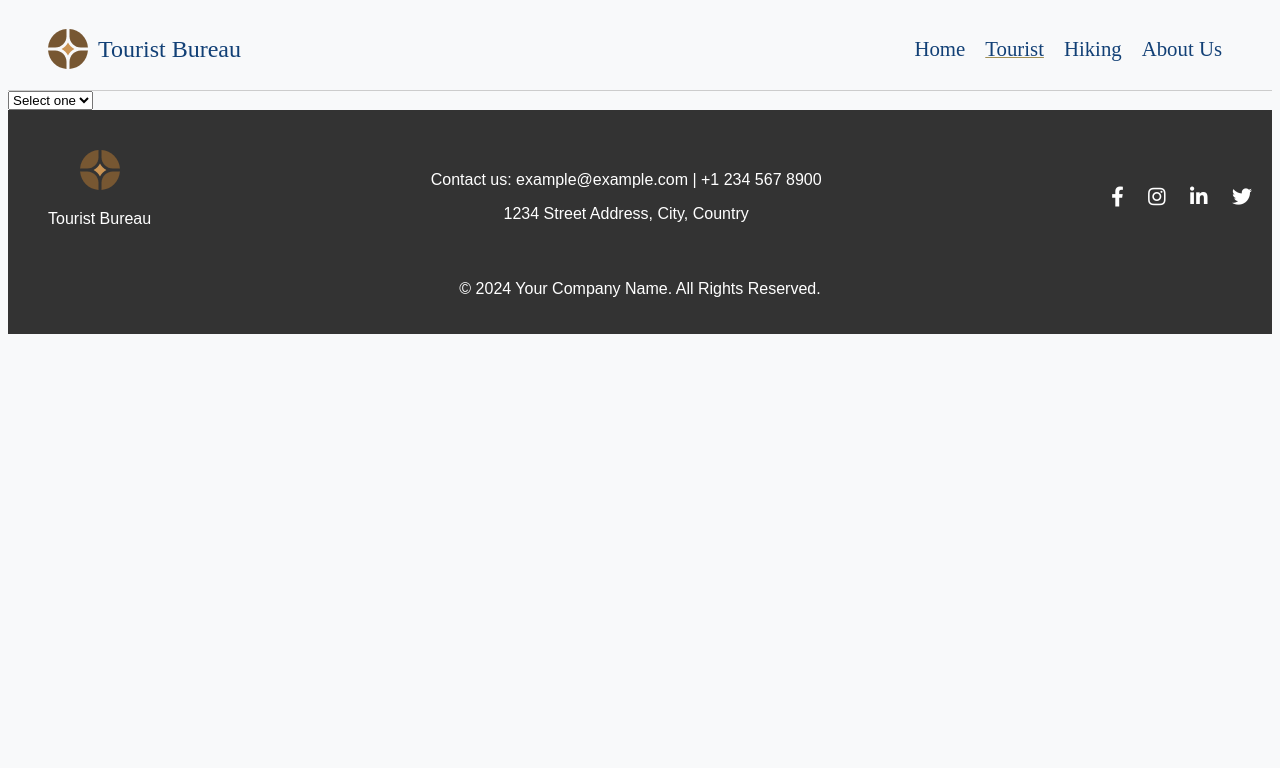
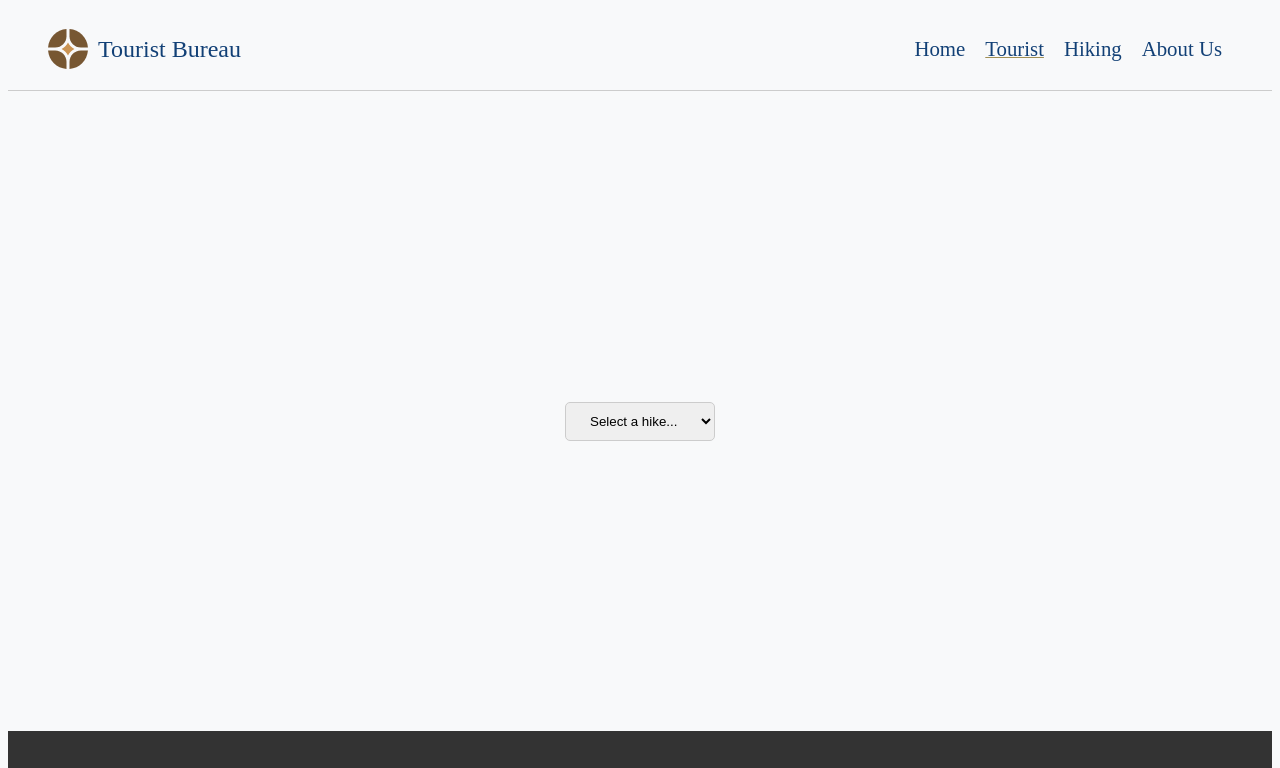
Before and after one commit to aaungdev/Tourist-Bureau, a plain HTML site: page hiking.html in a window 1280 px wide. Shown: the top 768 px of the page. Drawn offline with Linux system fonts and the light colour scheme; files whose address does not match are found by name.

Commit message:
add hiking js

```diff
--- a/css/style.css
+++ b/css/style.css
@@ -542,3 +542,43 @@ footer {
   width: 150px;
   bottom: -44.5px;
 }
+
+
+.containerMain {
+  display: flex;
+  flex-direction: column;
+  align-items: center;
+  justify-content: center;
+  height: 80vh; /* Viewport height to ensure it covers full screen */
+  width: 100%;
+}
+
+select {
+  padding: 10px 20px;
+  margin-top: 20px;
+  border-radius: 5px;
+  border: 1px solid #ccc;
+}
+
+#hikeDetailsUnique {
+  margin-top: 20px;
+  background-color: #ffffff;
+  padding: 20px;
+  border-radius: 8px;
+  box-shadow: 0 4px 8px rgba(0,0,0,0.1);
+  width: 90%;
+  max-width: 600px;
+  text-align: center;
+}
+
+.imagesContainerUnique {
+  display: flex;
+  justify-content: space-around;
+  margin-top: 20px;
+}
+
+img {
+  border-radius: 5px;
+  max-width: 100%;
+  height: auto;
+}
--- a/hiking.html
+++ b/hiking.html
@@ -31,22 +31,25 @@
       </nav>
     </header>
     <main>
-        <div class="container">
-            <select id="hikeSelector">
-                <option value="">Select one</option>
-                <!-- Hike options will be added here dynamically -->
-            </select>
+      <div class="containerMain">
+          <select id="hikeSelectorUnique">
+              <option value="">Select a hike...</option>
+              <!-- Hike options will be dynamically populated here -->
+          </select>
 
-            <div id="hikeDetails" style="display:none;">
-                <h2 id="hikeName"></h2>
-                <p id="hikeDescription"></p>
-                <img id="scenicImage" src="images/cart05.jpeg" alt="Scenic view" width="300px">
-                <img id="trailMapImage" src="images/cart08.jpeg" alt="Trail map">
-                <p id="hikeLength"></p>
-                <p id="hikeDifficulty"></p>
+          <div id="hikeDetailsUnique" style="display: none;">
+            <h2 id="hikeNameUnique"></h2>
+            <p id="hikeDescriptionUnique"></p>
+            <div class="imagesContainerUnique">
+                <img id="scenicImageViewUnique" alt="Scenic view of the selected hike" width="300px">
+                <img id="trailMapViewUnique" alt="Trail map of the selected hike">
             </div>
+            <p id="hikeLengthUnique"></p>
+            <p id="hikeDifficultyUnique"></p>
         </div>
-    </main>
+    </div>
+</main>
+
     <footer>
         <div class="footerTop">
           <div class="footerSection">
--- /dev/null
+++ b/scripts/hiking.js
@@ -0,0 +1,83 @@
+"use strict"
+window.onload = function () {
+  const hikes = [
+      {
+          id: "H101",
+          name: "Mountain Vista",
+          description: "Enjoy breathtaking views atop Mountain Vista. Ideal for photography and bird watching.",
+          scenicImage: "mountain-vista.jpg",
+          trailMapImage: "vista-trail-map.jpg",
+          length: "3 miles",
+          difficulty: "Moderate"
+      },
+      {
+          id: "H102",
+          name: "Forest Trail",
+          description: "Wander through a lush green forest. A family-friendly trail with rich flora and fauna.",
+          scenicImage: "forest-trail.jpg",
+          trailMapImage: "forest-map.jpg",
+          length: "1.5 miles",
+          difficulty: "Easy"
+      },
+      {
+          id: "H103",
+          name: "Lake Loop",
+          description: "Circle the serene Bluewater Lake. Suitable for all skill levels and a great picnic spot.",
+          scenicImage: "lake-loop.jpg",
+          trailMapImage: "lake-map.jpg",
+          length: "2.5 miles",
+          difficulty: "Easy"
+      },
+      {
+          id: "H104",
+          name: "Canyon Path",
+          description: "Explore the deep canyon gorges. A challenging trail recommended for experienced hikers.",
+          scenicImage: "canyon-path.jpg",
+          trailMapImage: "canyon-map.jpg",
+          length: "4 miles",
+          difficulty: "Hard"
+      },
+      {
+          id: "H105",
+          name: "Summit Peak",
+          description: "Reach the summit of one of the highest peaks. Strenuous but rewarding for its views.",
+          scenicImage: "summit-peak.jpg",
+          trailMapImage: "summit-map.jpg",
+          length: "5 miles",
+          difficulty: "Very Hard"
+      }
+  ];
+
+  const selector = document.getElementById("hikeSelectorUnique");
+  const details = document.getElementById("hikeDetailsUnique");
+  const name = document.getElementById("hikeNameUnique");
+  const description = document.getElementById("hikeDescriptionUnique");
+  const scenicImage = document.getElementById("scenicImageViewUnique");
+  const trailMapImage = document.getElementById("trailMapViewUnique");
+  const length = document.getElementById("hikeLengthUnique");
+  const difficulty = document.getElementById("hikeDifficultyUnique");
+
+  hikes.forEach(function(hike) {
+      const option = document.createElement("option");
+      option.value = hike.id;
+      option.textContent = hike.name;
+      selector.appendChild(option);
+  });
+
+  selector.onchange = function() {
+      const selectedHike = hikes.find(hike => hike.id === this.value);
+      if (selectedHike) {
+          name.textContent = selectedHike.name;
+          description.textContent = selectedHike.description;
+          scenicImage.src = "images/" + selectedHike.scenicImage;
+          scenicImage.alt = "Scenic view of " + selectedHike.name;
+          trailMapImage.src = "images/" + selectedHike.trailMapImage;
+          trailMapImage.alt = "Trail map of " + selectedHike.name;
+          length.textContent = "Length: " + selectedHike.length;
+          difficulty.textContent = "Difficulty: " + selectedHike.difficulty;
+          details.style.display = "block";
+      } else {
+          details.style.display = "none";
+      }
+  };
+};
```
